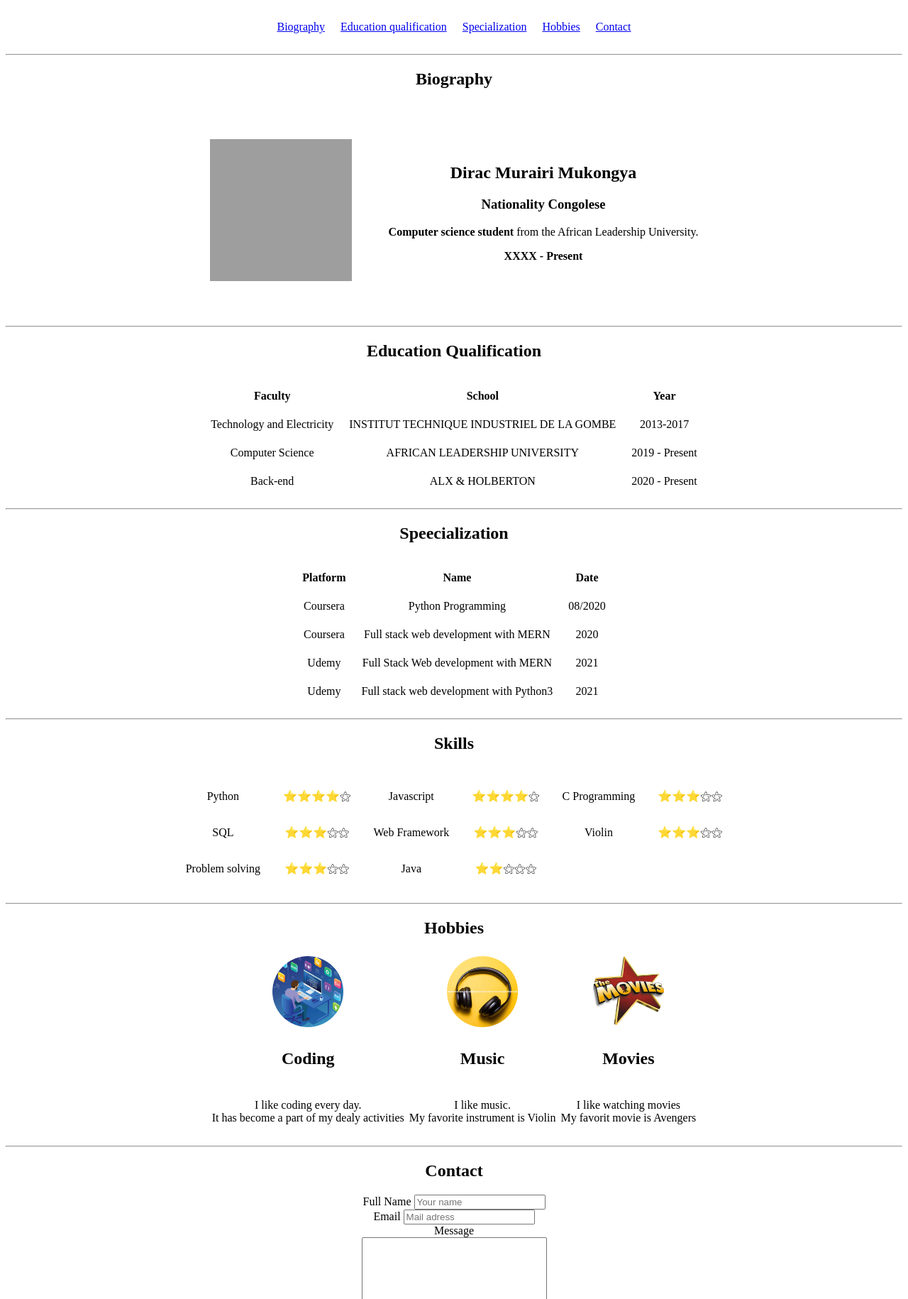
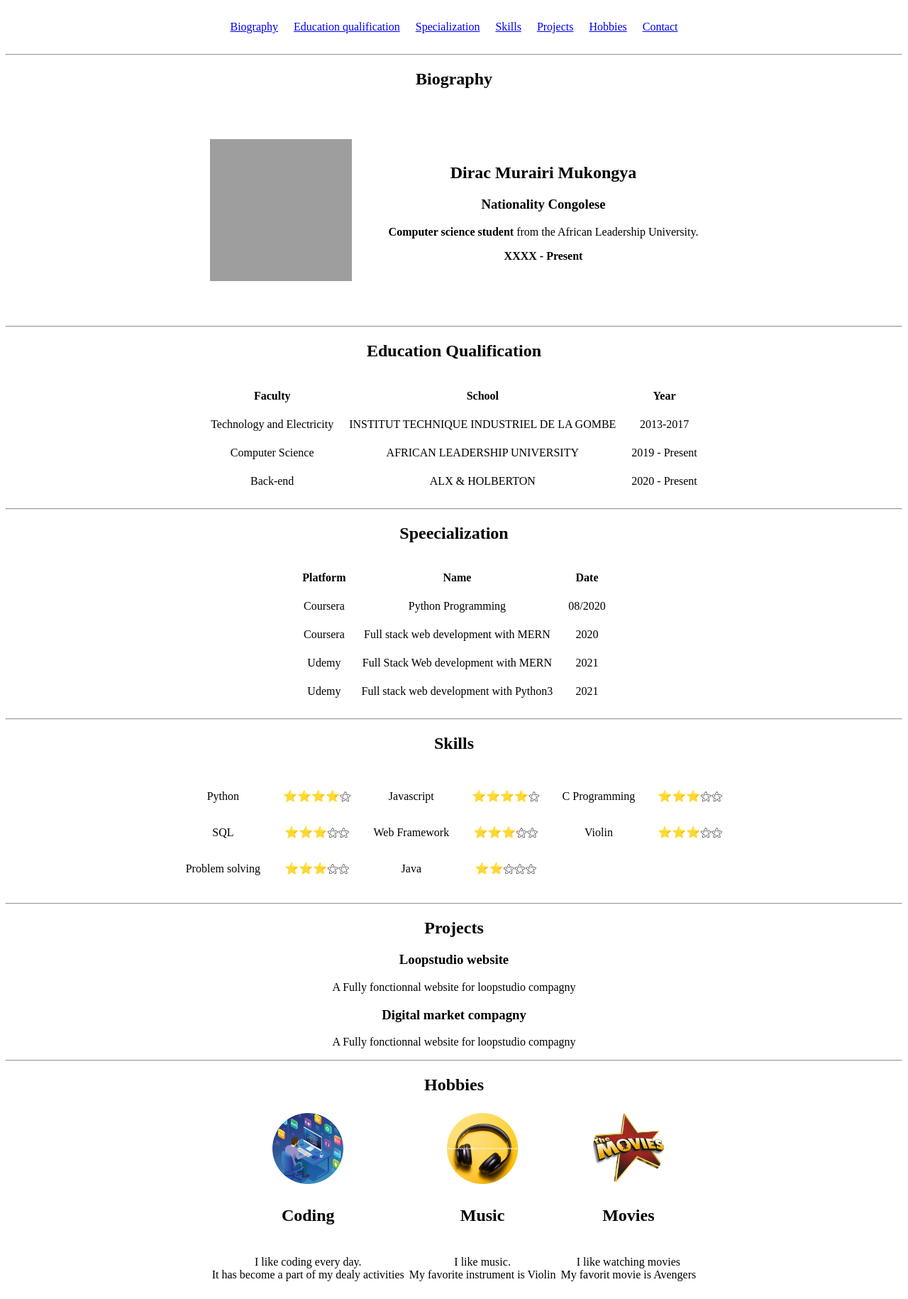
Before and after one commit to Dirac156/Personal_profile, a website: page index.html in a window 1280 px wide. Shown: the top 1830 px of the page at 71% size. Drawn offline with Linux system fonts and the light colour scheme; grey boxes are pictures that could not be loaded.

Commit message:
modified website

```diff
--- a/index.html
+++ b/index.html
@@ -11,12 +11,14 @@
 
 <body>
     <!-- header section -->
-    <header align="center">
+    <header align="center" width="100%">
         <table cellspacing="20" align="center">
             <tr>
                 <td><a href="#biography">Biography</a></td>
                 <td><a href="#Education">Education qualification</a></td>
                 <td><a href="#specialization">Specialization</a></td>
+                <td><a href="#skills">Skills</a></td>
+                <td><a href="#project">Projects</a></td>
                 <td><a href="#hobbies">Hobbies</a></td>
                 <td><a href="#contact">Contact</a></td>
             </tr>
@@ -101,7 +103,7 @@
             <hr>
         </section>
 
-        <section align="center">
+        <section align="center" id="skills">
             <h2>Skills</h2>
             <table align="center" cellspacing="30">
                 <tr>
@@ -127,6 +129,19 @@
                     <td colspan="6">⭐⭐⚝⚝⚝</td>
                 </tr>
             </table>
+            <hr>
+        </section>
+
+        <section id="project" align="center">
+            <h2>Projects</h2>
+            <div>
+                <h3>Loopstudio website</h3>
+                <p>A Fully fonctionnal website for loopstudio compagny</p>
+            </div>
+            <div>
+                <h3>Digital market compagny</h3>
+                <p>A Fully fonctionnal website for loopstudio compagny</p>
+            </div>
             <hr>
         </section>
 
```
